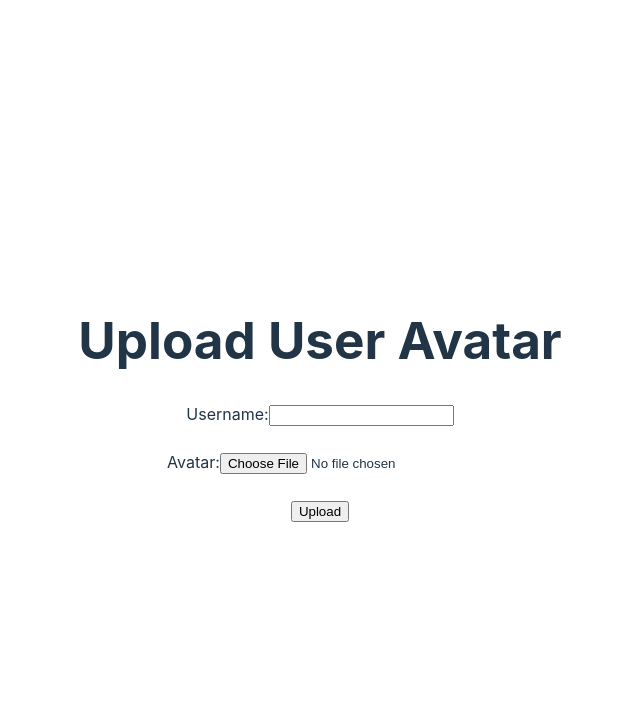
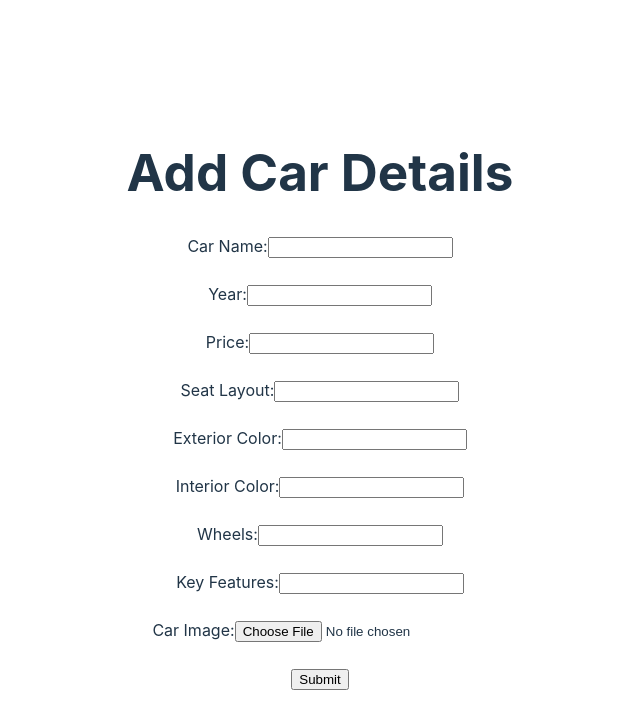
Before and after one commit to shayanthekid/Carpool, a React (Vite) app: page /admin/cars in a window 1280 px wide. Shown: the top 728 px of the page, without its empty margins (320-960 px from the left). Built offline with nearby package versions, Linux system fonts and the light colour scheme; no server answers; what aws-amplify would draw is missing.

Commit message:
fixed put car details cores error, fucntion 100% done

```diff
--- a/amplify/team-provider-info.json
+++ b/amplify/team-provider-info.json
@@ -44,7 +44,7 @@
         },
         "enterCarDetails": {
           "deploymentBucketName": "amplify-carpool-sajiddesk-185911-deployment",
-          "s3Key": "amplify-builds/enterCarDetails-65752f435838584e3139-build.zip"
+          "s3Key": "amplify-builds/enterCarDetails-2b427664375848345979-build.zip"
         }
       },
       "auth": {
--- a/src/admin/createCar.jsx
+++ b/src/admin/createCar.jsx
@@ -3,16 +3,51 @@ import axios from 'axios';
 import { v4 as uuidv4 } from 'uuid';
 
 const CreateCar = () => {
-  const [username, setUsername] = useState('');
-  const [avatar, setAvatar] = useState(null);
+  const [carName, setCarName] = useState('');
+  const [year, setYear] = useState('');
+  const [price, setPrice] = useState('');
+  const [seatLayout, setSeatLayout] = useState('');
+  const [exteriorColor, setExteriorColor] = useState('');
+  const [interiorColor, setInteriorColor] = useState('');
+  const [wheels, setWheels] = useState('');
+  const [keyFeatures, setKeyFeatures] = useState('');
+  const [carImage, setCarImage] = useState(null);
 
-  const handleUsernameChange = (e) => {
-    setUsername(e.target.value);
+  const handleCarNameChange = (e) => {
+    setCarName(e.target.value);
   };
 
-  const handleAvatarChange = (e) => {
+  const handleYearChange = (e) => {
+    setYear(e.target.value);
+  };
+
+  const handlePriceChange = (e) => {
+    setPrice(e.target.value);
+  };
+
+  const handleSeatLayoutChange = (e) => {
+    setSeatLayout(e.target.value);
+  };
+
+  const handleExteriorColorChange = (e) => {
+    setExteriorColor(e.target.value);
+  };
+
+  const handleInteriorColorChange = (e) => {
+    setInteriorColor(e.target.value);
+  };
+
+  const handleWheelsChange = (e) => {
+    setWheels(e.target.value);
+  };
+
+  const handleKeyFeaturesChange = (e) => {
+    setKeyFeatures(e.target.value);
+  };
+
+  const handleCarImageChange = (e) => {
     const file = e.target.files[0];
-    setAvatar(file);
+    setCarImage(file);
   };
 
   const handleSubmit = async (e) => {
@@ -22,19 +57,39 @@ const CreateCar = () => {
       const fileReader = new FileReader();
       fileReader.onload = async () => {
         const binaryData = fileReader.result;
-        const fileName = `${uuidv4()}.${avatar.name.split('.').pop()}`;
+        const fileName = `${uuidv4()}.${carImage.name.split('.').pop()}`;
+        const car_ID = parseInt(uuidv4().replace(/-/g, ''), 16);
 
-        const response = await axios.put(`https://w0a5xhvof8.execute-api.us-east-1.amazonaws.com/desk/carstest123/${fileName}`, avatar, {
+        const response = await axios.put(`https://w0a5xhvof8.execute-api.us-east-1.amazonaws.com/desk/carstest123/${fileName}`, carImage, {
           headers: {
-            'Content-Type': avatar.type,
+            'Content-Type': carImage.type,
           },
         });
 
         console.log(response.data);
         // Handle the response as needed
+
+        // Prepare car details to be sent to the Lambda function
+        const carData = {
+          car_Name: carName,
+          car_ID: car_ID,
+          year: year,
+          price: price,
+          seatLayout: seatLayout,
+          exteriorColor: exteriorColor,
+          interiorColor: interiorColor,
+          wheels: wheels,
+          keyFeatures: keyFeatures,
+          carImageUrl: `https://carstest123.s3.amazonaws.com/${fileName}`, // Fill this with the uploaded image URL
+        };
+
+        // Call the Lambda function to add car details to DynamoDB
+        const lambdaResponse = await axios.post('https://w0a5xhvof8.execute-api.us-east-1.amazonaws.com/desk/cars', carData);
+        console.log(lambdaResponse.data);
+        // Handle the Lambda response as needed
       };
 
-      fileReader.readAsArrayBuffer(avatar);
+      fileReader.readAsArrayBuffer(carImage);
     } catch (error) {
       console.error(error);
       // Handle the error
@@ -43,26 +98,98 @@ const CreateCar = () => {
 
   return (
     <div>
-      <h1>Upload User Avatar</h1>
+      <h1>Add Car Details</h1>
       <form onSubmit={handleSubmit} encType="multipart/form-data">
-        <label htmlFor="username">Username:</label>
+        <label htmlFor="car_name">Car Name:</label>
         <input
           type="text"
-          name="username"
-          id="username"
-          value={username}
-          onChange={handleUsernameChange}
+          name="car_name"
+          id="car_name"
+          value={carName}
+          onChange={handleCarNameChange}
           required
         /><br /><br />
-        <label htmlFor="user_avatar">Avatar:</label>
+
+        <label htmlFor="year">Year:</label>
+        <input
+          type="text"
+          name="year"
+          id="year"
+          value={year}
+          onChange={handleYearChange}
+          required
+        /><br /><br />
+
+        <label htmlFor="price">Price:</label>
+        <input
+          type="text"
+          name="price"
+          id="price"
+          value={price}
+          onChange={handlePriceChange}
+          required
+        /><br /><br />
+
+        <label htmlFor="seat_layout">Seat Layout:</label>
+        <input
+          type="text"
+          name="seat_layout"
+          id="seat_layout"
+          value={seatLayout}
+          onChange={handleSeatLayoutChange}
+          required
+        /><br /><br />
+
+        <label htmlFor="exterior_color">Exterior Color:</label>
+        <input
+          type="text"
+          name="exterior_color"
+          id="exterior_color"
+          value={exteriorColor}
+          onChange={handleExteriorColorChange}
+          required
+        /><br /><br />
+
+        <label htmlFor="interior_color">Interior Color:</label>
+        <input
+          type="text"
+          name="interior_color"
+          id="interior_color"
+          value={interiorColor}
+          onChange={handleInteriorColorChange}
+          required
+        /><br /><br />
+
+        <label htmlFor="wheels">Wheels:</label>
+        <input
+          type="text"
+          name="wheels"
+          id="wheels"
+          value={wheels}
+          onChange={handleWheelsChange}
+          required
+        /><br /><br />
+
+        <label htmlFor="key_features">Key Features:</label>
+        <input
+          type="text"
+          name="key_features"
+          id="key_features"
+          value={keyFeatures}
+          onChange={handleKeyFeaturesChange}
+          required
+        /><br /><br />
+
+        <label htmlFor="car_image">Car Image:</label>
         <input
           type="file"
-          name="user_avatar"
-          id="user_avatar"
-          onChange={handleAvatarChange}
+          name="car_image"
+          id="car_image"
+          onChange={handleCarImageChange}
           required
         /><br /><br />
-        <input type="submit" value="Upload" />
+
+        <input type="submit" value="Submit" />
       </form>
     </div>
   );
```
Also changed, not shown: 1 other file (tests, documents, lock files or other folders).
